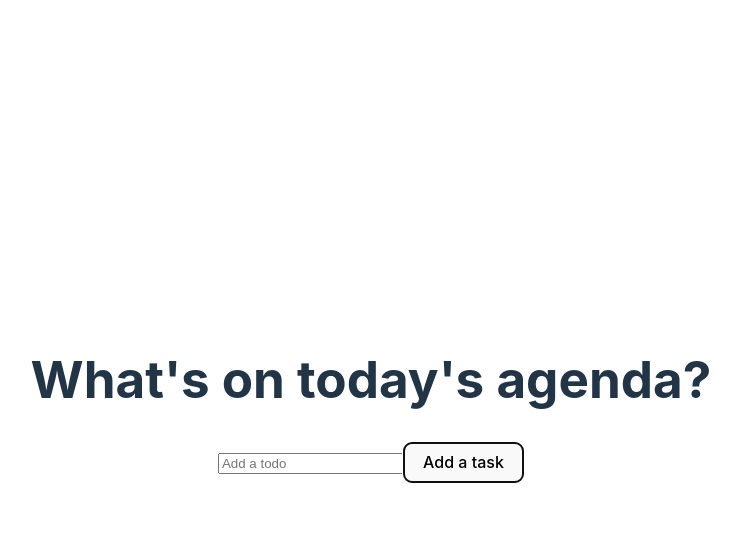
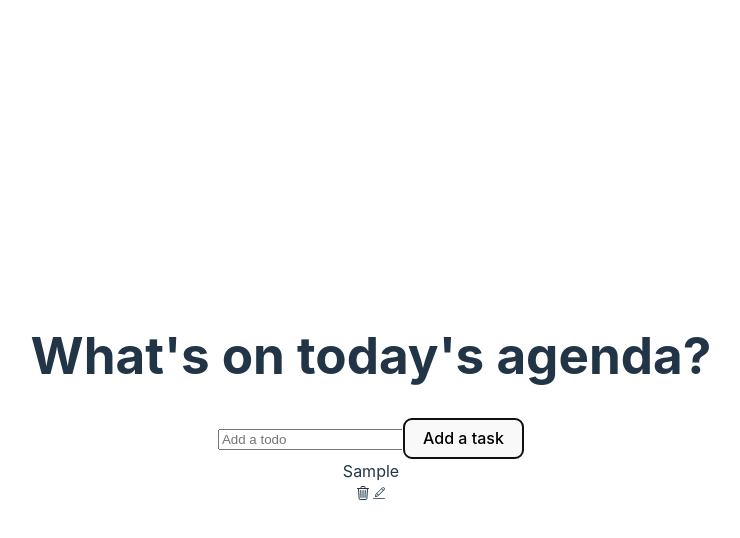
Before and after one commit to ekiham/todo-app, a React (Vite) app in the folder todo-app/: page / in a window 1280 px wide. Both pictures are taken after typing "Sample" into the empty fields and a click on the button "Add a task". Shown: the top 538 px of the page, without its empty margins (269-1009 px from the left). Built offline with nearby package versions, Linux system fonts and the light colour scheme.

Commit message:
fix addTodo, updateTodo functions

```diff
--- a/todo-app/src/Todo.jsx
+++ b/todo-app/src/Todo.jsx
@@ -2,12 +2,26 @@
 import TodoList from "./TodoList";
 import { IoTrashOutline } from "react-icons/io5";
 import { CiEdit } from "react-icons/ci";
+import TodoForm from "./TodoForm";
 
-function Todo() {
+function Todo({ todos, completeTodo, removeTodo, updateTodo }) {
   const [edit, setEdit] = useState({
     id: null,
     value: "",
   });
+
+  const submitUpdate = (value) => {
+    updateTodo(edit.id, value);
+    setEdit({
+      id: null,
+      value: "",
+    });
+  };
+
+  if (edit.id) {
+    return <TodoForm edit={edit} onSubmit={submitUpdate} />;
+  }
+
   return todos.map((todo, index) => (
     <div
       className={todo.isComplete ? "todo-row complete" : "todo-row"}
@@ -17,8 +31,14 @@
         {todo.text}
       </div>
       <div className="icons">
-        <IoTrashOutline />
-        <CiEdit />
+        <IoTrashOutline
+          onClick={() => removeTodo(todo.id)}
+          className="delete-icon"
+        />
+        <CiEdit
+          onClick={() => setEdit({ id: todo.id, value: todo.text })}
+          className="delete-icon"
+        />
       </div>
     </div>
   ));
--- a/todo-app/src/TodoList.jsx
+++ b/todo-app/src/TodoList.jsx
@@ -1,5 +1,6 @@
 import { useState } from "react";
 import TodoForm from "./TodoForm";
+import Todo from "./Todo";
 
 function TodoList() {
   const [todos, setTodos] = useState([]);
@@ -13,10 +14,39 @@
     setTodos(newTodos);
   };
 
+  const updateTodo = (todoId, newValue) => {
+    if (!newValue.text || /^\s*$/.test(newValue.text)) {
+      return;
+    }
+
+    setTodos((prev) =>
+      prev.map((item) => (item.id === todoId ? newValue : item))
+    );
+  };
+
+  const removeTodo = (id) => {
+    const removeArr = [...todos].filter((todo) => todo.id !== id);
+    setTodos(removeArr);
+  };
+
+  const completeTodo = (id) => {
+    let updatedTodos = todos.map((todo) => {
+      if (todo.id === id) {
+        todo.isComplete = !todo.isComplete;
+      }
+    });
+  };
+
   return (
     <div>
       <h1>What's on today's agenda?</h1>
       <TodoForm onSubmit={addTodo} />
+      <Todo
+        todos={todos}
+        completeTodo={completeTodo}
+        removeTodo={removeTodo}
+        updateTodo={updateTodo}
+      />
     </div>
   );
 }
```
